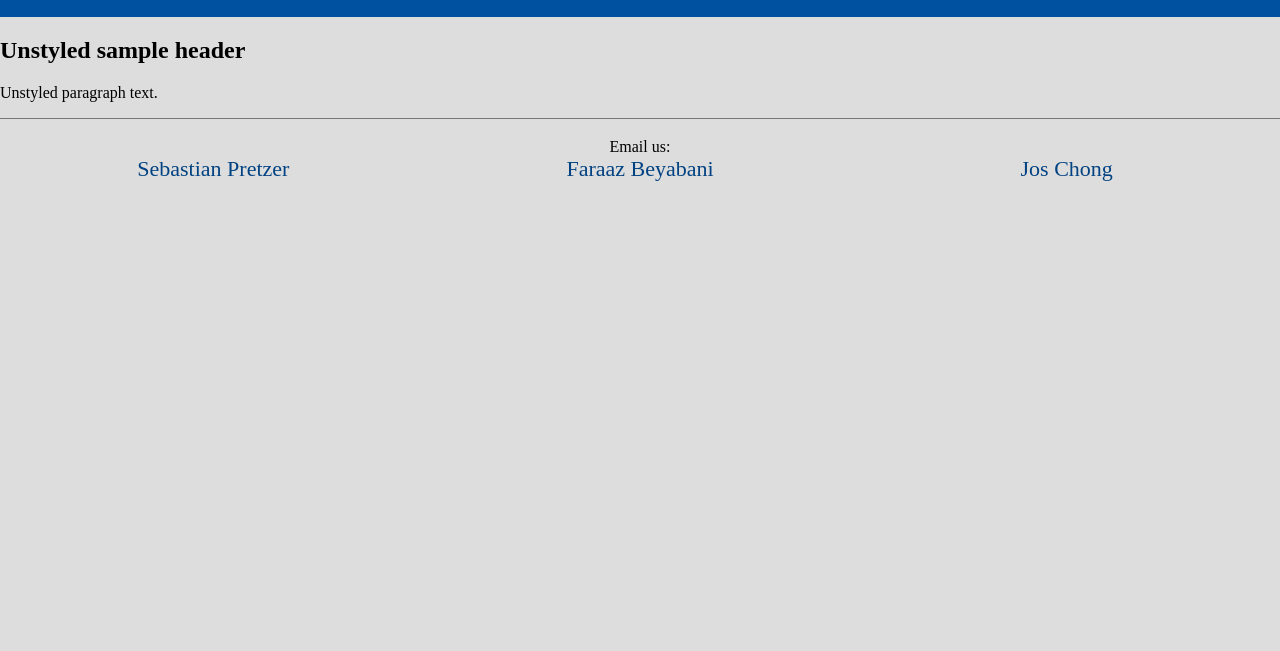
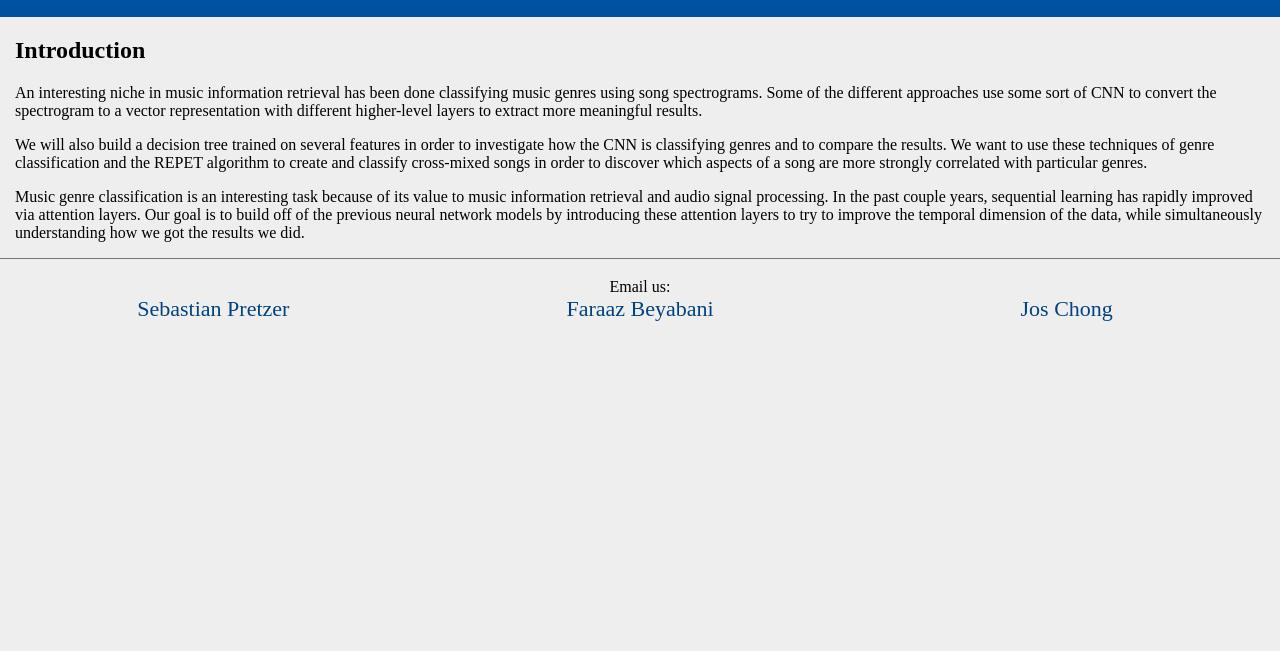
Before and after one commit to Faraaz-Beyabani/NU-Music-Genre-Classification, a plain HTML site: page index.html in a window 1280 px wide. Shown: the part 149-800 px from the top of the page. Drawn offline with Linux system fonts and the light colour scheme.

Commit message:
Added preliminary content for index.html; homepage

```diff
--- a/index.html
+++ b/index.html
@@ -20,8 +20,18 @@
 </div>
 
 <div class="content">
-    <h2>Unstyled sample header</h2>
-    <p>Unstyled paragraph text.</p>
+    <h2>Introduction</h2>
+    <p>
+        An interesting niche in music information retrieval has been done classifying music genres using song spectrograms. Some of the different approaches use some sort of CNN to convert the spectrogram to a vector representation with different higher-level layers to extract more meaningful results.
+    </p>
+
+    <p>
+        We will also build a decision tree trained on several features in order to investigate how the CNN is classifying genres and to compare the results. We want to use these techniques of genre classification and the REPET algorithm to create and classify cross-mixed songs in order to discover which aspects of a song are more strongly correlated with particular genres.
+    </p>
+
+    <p>
+        Music genre classification is an interesting task because of its value to music information retrieval and audio signal processing. In the past couple years, sequential learning has rapidly improved via attention layers. Our goal is to build off of the previous neural network models by introducing these attention layers to try to improve the temporal dimension of the data, while simultaneously understanding how we got the results we did.
+    </p>
 </div>
 
 <div class="footer">
--- a/master.css
+++ b/master.css
@@ -43,6 +43,7 @@ body {
 .title-text {
     font-family: Arial, Helvetica, sans-serif;
     margin: 0px;
+    color: #eee;
 }
 
 .class-info {
@@ -51,13 +52,14 @@ body {
 }
 
 .content {
-    background-color: #ddd;
+    background-color: #eee;
+    padding: 0px 15px;
 }
 
 .footer {
     padding-top: 19px;
     border-top: 1px solid #777;
-    background-color: #ddd;
+    background-color: #eee;
     flex: 1;
 }
 
```
